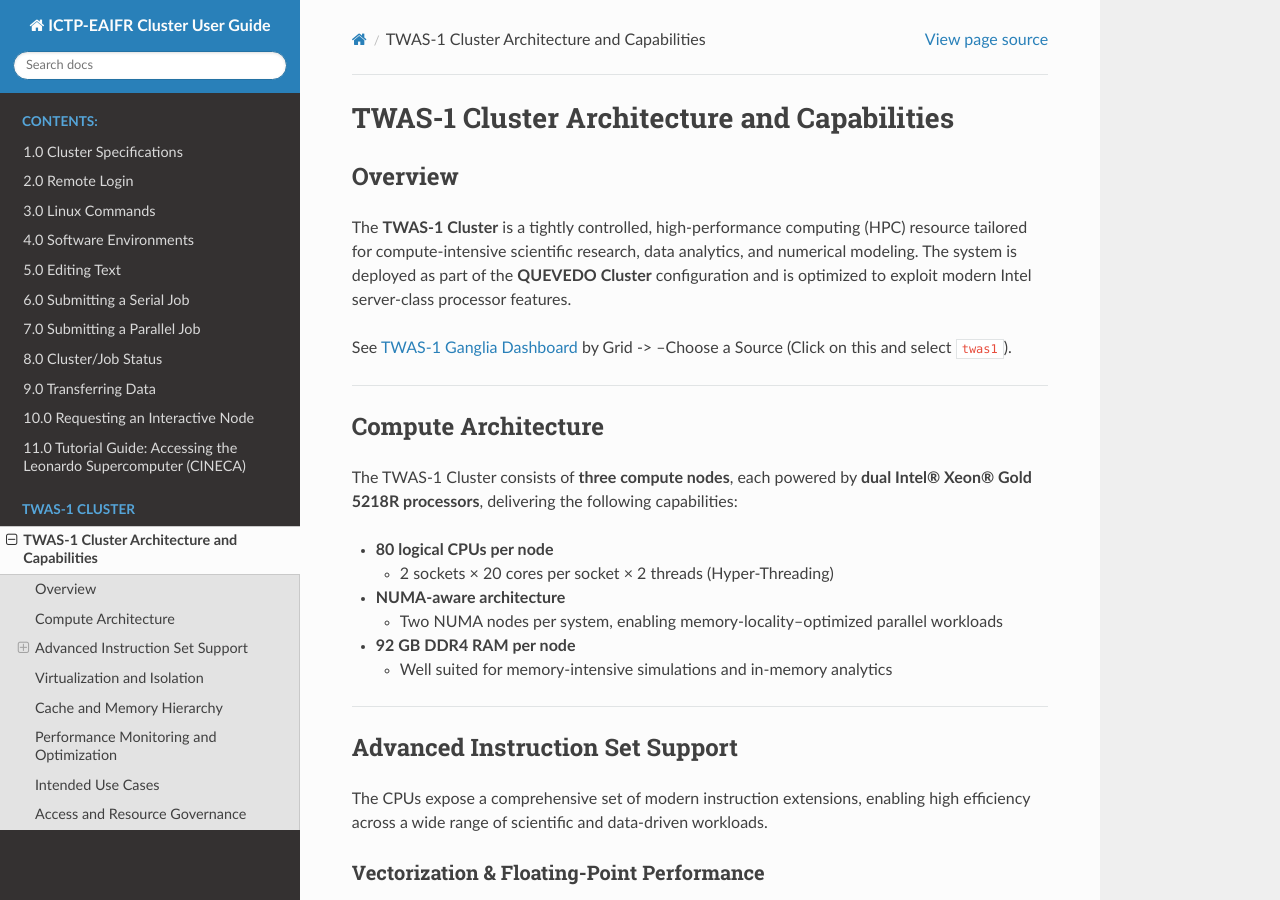
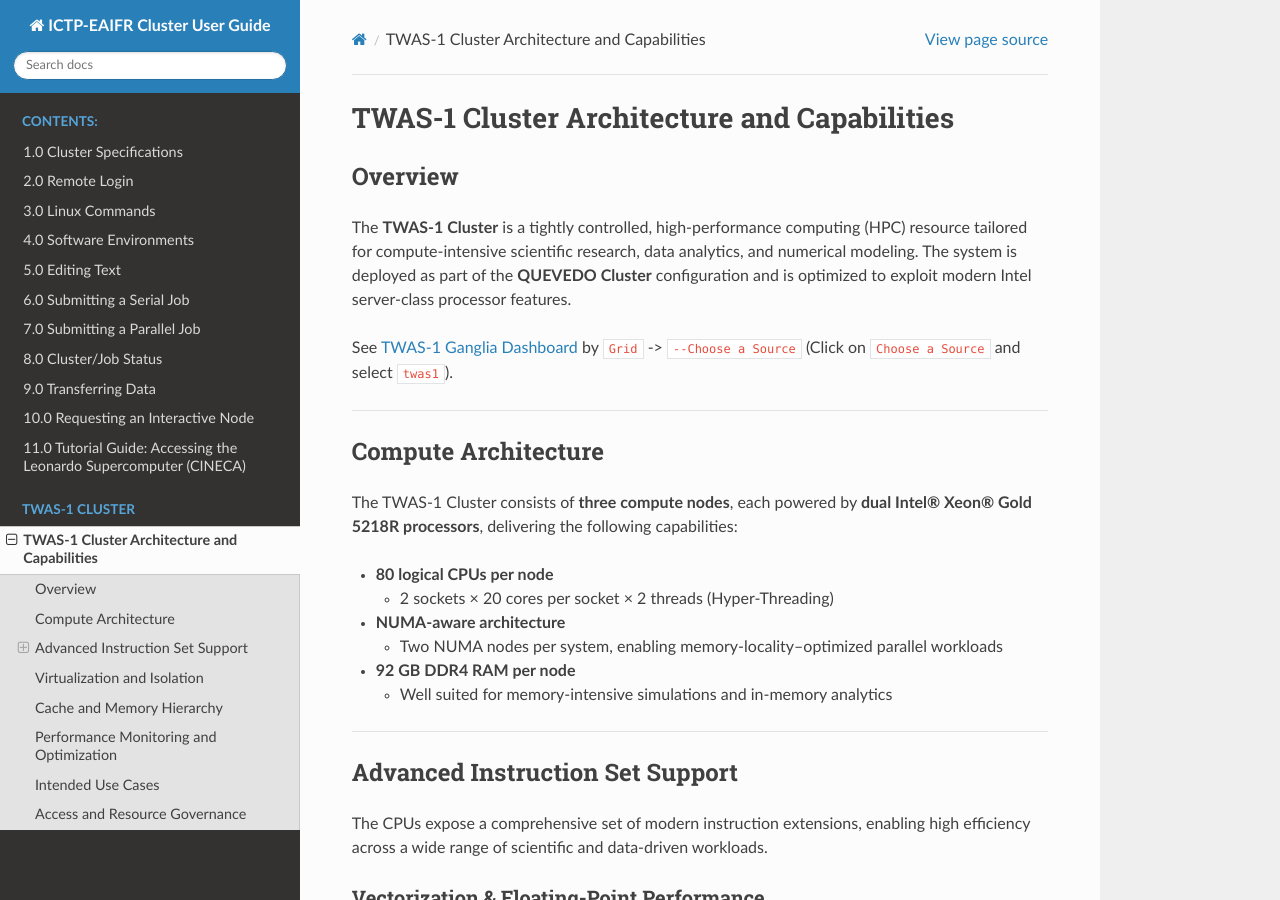
Before and after one commit to eaifrrw/sc-how-to, a Sphinx documentation site: the page built from docs/twas1_specifications.md, in a window 1280 px wide and 900 px high. Built offline with Sphinx 7.4.7 and the Read the Docs theme 3.1.0, drawn with Linux system fonts in a browser that asks for light colours.

```diff
--- a/docs/twas1_specifications.md
+++ b/docs/twas1_specifications.md
@@ -4,7 +4,7 @@
 
 The **TWAS-1 Cluster** is a tightly controlled, high-performance computing (HPC) resource tailored for compute-intensive scientific research, data analytics, and numerical modeling. The system is deployed as part of the **QUEVEDO Cluster** configuration and is optimized to exploit modern Intel server-class processor features.
 
-See [TWAS-1 Ganglia Dashboard] by Grid -> --Choose a Source (Click on this and select `twas1`).
+See [TWAS-1 Ganglia Dashboard] by `Grid` -> `--Choose a Source` (Click on `Choose a Source` and select `twas1`).
 
 [TWAS-1 Ganglia Dashboard]: http://154.68.126.3/ganglia/?r=hour&cs=&ce=&m=load_one&s=by+name&c=twas1&tab=m&vn=&hide-hf=false
 
```
